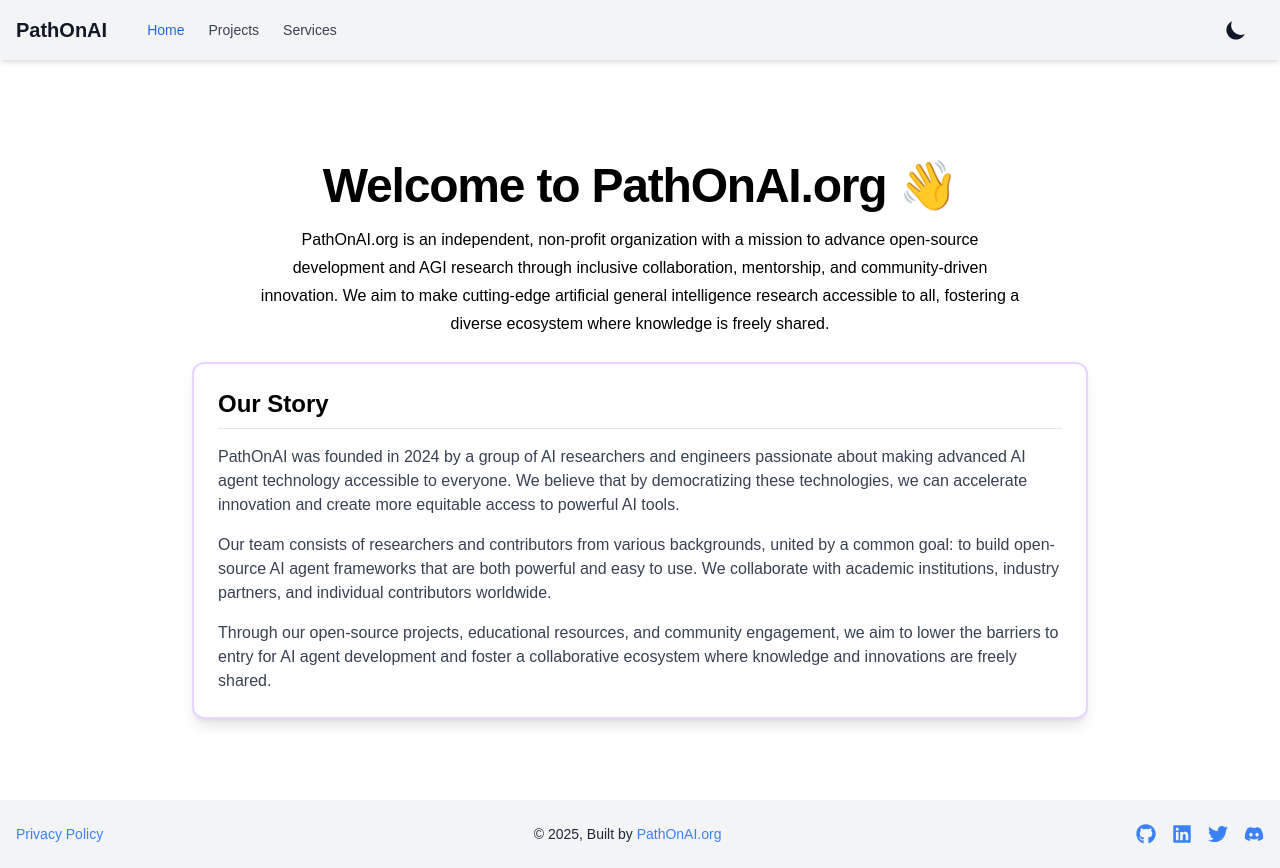
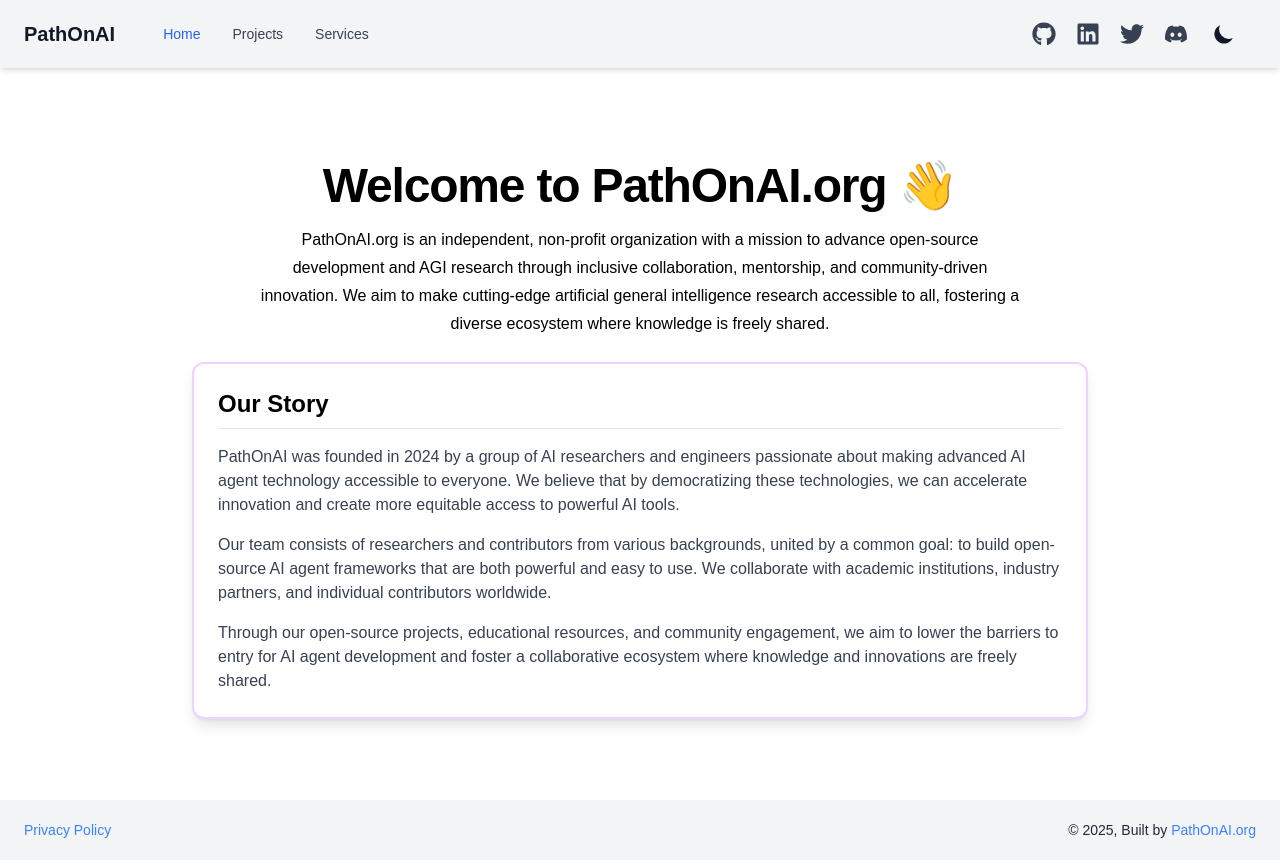
Before and after one commit to PathOnAIOrg/PathOnAI.org, a Next.js app in the folder website-app/: page / in a window 1280 px wide. Built offline with nearby package versions, Linux system fonts and the light colour scheme; no server answers.

Commit message:
update the header and footer sections

```diff
--- a/website-app/components/Footer.tsx
+++ b/website-app/components/Footer.tsx
@@ -1,9 +1,8 @@
 import Link from 'next/link';
-import { FaLinkedin, FaTwitter, FaDiscord, FaGithub } from 'react-icons/fa';
 
 const Footer = () => {
     return (
-      <footer className="relative px-4 py-6 bg-gray-100 dark:bg-gray-500 overflow-hidden">
+      <footer className="relative px-6 py-5 bg-gray-100 dark:bg-gray-500 overflow-hidden">
         <div className="container mx-auto flex flex-col md:flex-row justify-between items-center">
           <div className="text-sm text-gray-800 dark:text-gray-400 mb-4 md:mb-0">
             <Link
@@ -26,45 +25,6 @@ const Footer = () => {
               PathOnAI.org
             </a>
           </div>
-
-          <div className="flex items-center space-x-4">
-            <a
-              href="https://github.com/PathOnAI"
-              target="_blank"
-              rel="noopener noreferrer"
-              className="text-blue-500 hover:text-blue-700 dark:text-blue-400 dark:hover:text-blue-600"
-              aria-label="GitHub"
-            >
-              <FaGithub className="h-5 w-5" />
-            </a>
-            <a
-              href="https://www.linkedin.com/company/pathonai/"
-              target="_blank"
-              rel="noopener noreferrer"
-              className="text-blue-500 hover:text-blue-700 dark:text-blue-400 dark:hover:text-blue-600"
-              aria-label="LinkedIn"
-            >
-              <FaLinkedin className="h-5 w-5" />
-            </a>
-            <a
-              href="https://x.com/PathOnAI"
-              target="_blank"
-              rel="noopener noreferrer"
-              className="text-blue-500 hover:text-blue-700 dark:text-blue-400 dark:hover:text-blue-600"
-              aria-label="Twitter"
-            >
-              <FaTwitter className="h-5 w-5" />
-            </a>
-            <a
-              href="https://discord.com/invite/UTxjyNwTeP"
-              target="_blank"
-              rel="noopener noreferrer"
-              className="text-blue-500 hover:text-blue-700 dark:text-blue-400 dark:hover:text-blue-600"
-              aria-label="Discord"
-            >
-              <FaDiscord className="h-5 w-5" />
-            </a>
-          </div>
         </div>
       </footer>
     );
--- a/website-app/components/Header.tsx
+++ b/website-app/components/Header.tsx
@@ -1,6 +1,7 @@
 import { useState, useEffect } from "react";
 import { useTheme } from "next-themes";
 import { HiSun, HiMoon, HiMenu, HiX } from "react-icons/hi";
+import { FaLinkedin, FaTwitter, FaDiscord, FaGithub } from 'react-icons/fa';
 import Link from "next/link";
 import { useRouter } from "next/router";
 
@@ -20,12 +21,12 @@ const Header = () => {
 
   return (
     <header className="fixed w-full z-10">
-      <div className="px-4 py-4 flex justify-between items-center bg-gray-100 dark:bg-gray-800 shadow-md">
+      <div className="px-6 py-5 flex justify-between items-center bg-gray-100 dark:bg-gray-800 shadow-md">
         <div className="flex items-center">
-          <Link href="/" className="text-xl font-bold text-gray-900 dark:text-white mr-10">
+          <Link href="/" className="text-xl font-bold text-gray-900 dark:text-white mr-12">
             PathOnAI
           </Link>
-          <nav className="hidden md:flex space-x-6">
+          <nav className="hidden md:flex space-x-8">
             <Link
               href="/"
               className={`text-sm font-medium ${isActive('/')
@@ -53,8 +54,48 @@ const Header = () => {
           </nav>
         </div>
         <div className="flex items-center">
+          {/* Social Media Links */}
+          <div className="hidden md:flex items-center space-x-5 mr-6">
+            <a
+              href="https://github.com/PathOnAI"
+              target="_blank"
+              rel="noopener noreferrer"
+              className="text-gray-700 hover:text-blue-600 dark:text-gray-300 dark:hover:text-blue-400"
+              aria-label="GitHub"
+            >
+              <FaGithub className="h-6 w-6" />
+            </a>
+            <a
+              href="https://www.linkedin.com/company/pathonai/"
+              target="_blank"
+              rel="noopener noreferrer"
+              className="text-gray-700 hover:text-blue-600 dark:text-gray-300 dark:hover:text-blue-400"
+              aria-label="LinkedIn"
+            >
+              <FaLinkedin className="h-6 w-6" />
+            </a>
+            <a
+              href="https://x.com/PathOnAI"
+              target="_blank"
+              rel="noopener noreferrer"
+              className="text-gray-700 hover:text-blue-600 dark:text-gray-300 dark:hover:text-blue-400"
+              aria-label="Twitter"
+            >
+              <FaTwitter className="h-6 w-6" />
+            </a>
+            <a
+              href="https://discord.com/invite/UTxjyNwTeP"
+              target="_blank"
+              rel="noopener noreferrer"
+              className="text-gray-700 hover:text-blue-600 dark:text-gray-300 dark:hover:text-blue-400"
+              aria-label="Discord"
+            >
+              <FaDiscord className="h-6 w-6" />
+            </a>
+          </div>
+
           {mounted && (
-            <div className="mr-4">
+            <div className="mr-5">
               {theme === "dark" ? (
                 <HiSun
                   className="w-6 h-6 text-yellow-500"
@@ -116,6 +157,46 @@ const Header = () => {
             >
               Services
             </Link>
+
+            {/* Social Media Links in Mobile Menu */}
+            <div className="flex items-center space-x-5 px-3 py-2">
+              <a
+                href="https://github.com/PathOnAI"
+                target="_blank"
+                rel="noopener noreferrer"
+                className="text-gray-700 hover:text-blue-600 dark:text-gray-300 dark:hover:text-blue-400"
+                aria-label="GitHub"
+              >
+                <FaGithub className="h-6 w-6" />
+              </a>
+              <a
+                href="https://www.linkedin.com/company/pathonai/"
+                target="_blank"
+                rel="noopener noreferrer"
+                className="text-gray-700 hover:text-blue-600 dark:text-gray-300 dark:hover:text-blue-400"
+                aria-label="LinkedIn"
+              >
+                <FaLinkedin className="h-6 w-6" />
+              </a>
+              <a
+                href="https://x.com/PathOnAI"
+                target="_blank"
+                rel="noopener noreferrer"
+                className="text-gray-700 hover:text-blue-600 dark:text-gray-300 dark:hover:text-blue-400"
+                aria-label="Twitter"
+              >
+                <FaTwitter className="h-6 w-6" />
+              </a>
+              <a
+                href="https://discord.com/invite/UTxjyNwTeP"
+                target="_blank"
+                rel="noopener noreferrer"
+                className="text-gray-700 hover:text-blue-600 dark:text-gray-300 dark:hover:text-blue-400"
+                aria-label="Discord"
+              >
+                <FaDiscord className="h-6 w-6" />
+              </a>
+            </div>
           </div>
         </div>
       )}
```
